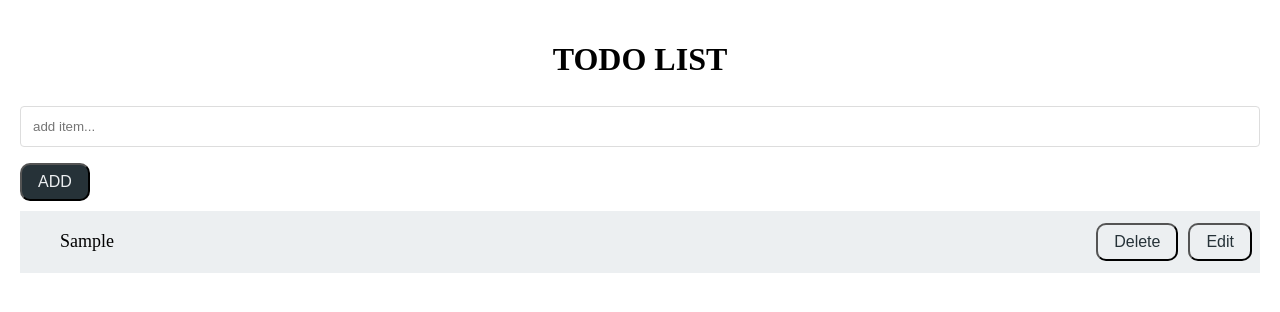
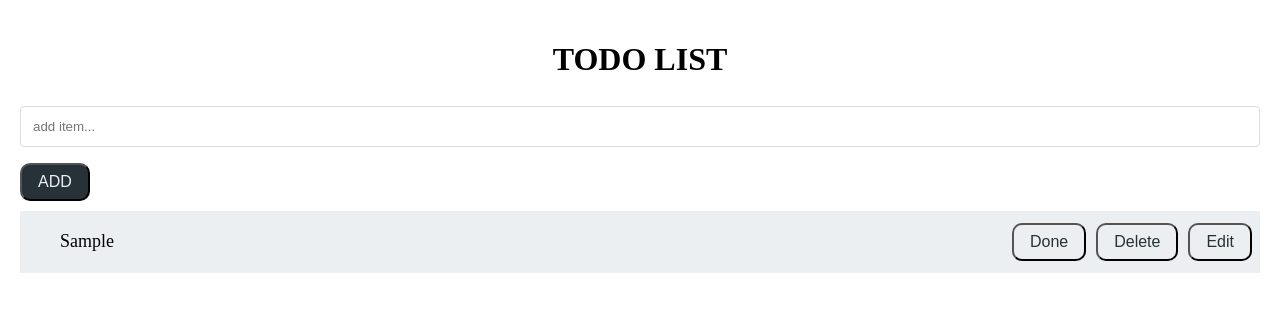
Before and after one commit to 0mar-5/toDoList, a React (Vite) app: page / in a window 1280 px wide. Both pictures are taken after typing "Sample" into the empty fields and a click on the button "ADD". Shown: the top 312 px of the page. Built offline with nearby package versions, Linux system fonts and the light colour scheme.

Commit message:
adding Done button and functionality

```diff
--- a/src/App.jsx
+++ b/src/App.jsx
@@ -8,7 +8,7 @@ function App() {
   const [itemvalue, setItemValue] = useState("");
   const [itemsData, setItemsData] = useState([]);
   const [isEditing, setIsEditing] = useState(false);
-
+  const [isDone, setIsDone] = useState(false);
   const addItemHandler = function (enteredItem) {
     //to pass data to list Component
     setItemsData((prevItem = []) => {
@@ -32,6 +32,15 @@ function App() {
     );
   };
 
+  const handelToggleItem = function (e) {
+    setIsDone((done) => !done);
+    setItemsData(() =>
+      itemsData.map((item) =>
+        item.id === e.target.id ? { ...item, done: isDone } : item
+      )
+    );
+  };
+
   return (
     <Container>
       <Header />
@@ -46,6 +55,7 @@ function App() {
         onDelete={deleteHandler}
         onEdit={editHandler}
         isEditing={isEditing}
+        onToggleItem={handelToggleItem}
       />
     </Container>
   );
--- a/src/components/AddItemForm.jsx
+++ b/src/components/AddItemForm.jsx
@@ -1,4 +1,3 @@
-// import { useState } from "react";
 import Button from "./Ui/Button";
 
 function AddItemForm({ onAddItem, itemvalue, setItemValue, isEditing }) {
@@ -10,7 +9,7 @@ function AddItemForm({ onAddItem, itemvalue, setItemValue, isEditing }) {
   const submitHandler = function (e) {
     e.preventDefault();
     if (itemvalue.length === 0) return;
-    const itemsList = { itemvalue, id: Math.random().toString() };
+    const itemsList = { itemvalue, id: Math.random().toString(), done: false };
     // console.log(itemsList);
     // lift items List to the app Component .
     onAddItem(itemsList);
@@ -27,7 +26,7 @@ function AddItemForm({ onAddItem, itemvalue, setItemValue, isEditing }) {
         onChange={itemHandler}
       />
       <Button styleType="primery" disabled={isEditing}>
-        ADD
+        {isEditing ? "Editing..." : "ADD"}
       </Button>
     </form>
   );
--- a/src/components/List.jsx
+++ b/src/components/List.jsx
@@ -1,6 +1,6 @@
 import ListItem from "./ListItem";
 
-function List({ items = [], onDelete, onEdit, isEditing }) {
+function List({ items = [], onDelete, onEdit, isEditing, onToggleItem }) {
   return (
     <ul>
       {items?.length === 0 ? (
@@ -14,6 +14,8 @@ function List({ items = [], onDelete, onEdit, isEditing }) {
             onDelete={onDelete}
             onEdit={onEdit}
             isEditing={isEditing}
+            isDone={item.done}
+            onToggleItem={onToggleItem}
           />
         ))
       )}
--- a/src/components/ListItem.jsx
+++ b/src/components/ListItem.jsx
@@ -1,11 +1,30 @@
 import Button from "./Ui/Button";
 
-function ListItem({ item, id, onDelete, onEdit, isEditing }) {
+function ListItem({
+  item,
+  id,
+  onDelete,
+  onEdit,
+  isEditing,
+  isDone,
+  onToggleItem,
+}) {
   return (
     <li>
-      <span>{item}</span>
+      <span
+        style={isDone ? { textDecoration: "line-through", color: "green" } : {}}
+      >
+        {item}
+      </span>
 
       <div className="btn-group">
+        <button
+          className="btn btn-secondry"
+          id={id}
+          onClick={(e) => onToggleItem(e)}
+        >
+          {isDone ? "Undo" : "Done"}
+        </button>
         <Button
           onDelete={onDelete}
           type="deleting"
--- a/src/index.css
+++ b/src/index.css
@@ -71,7 +71,8 @@ ul li {
   align-items: center;
   justify-content: space-between;
 }
-ul li:hover {
+
+ul li:hover:not(:has(*:hover)) {
   background: #90a4ae;
 }
 .btn-group {
```
